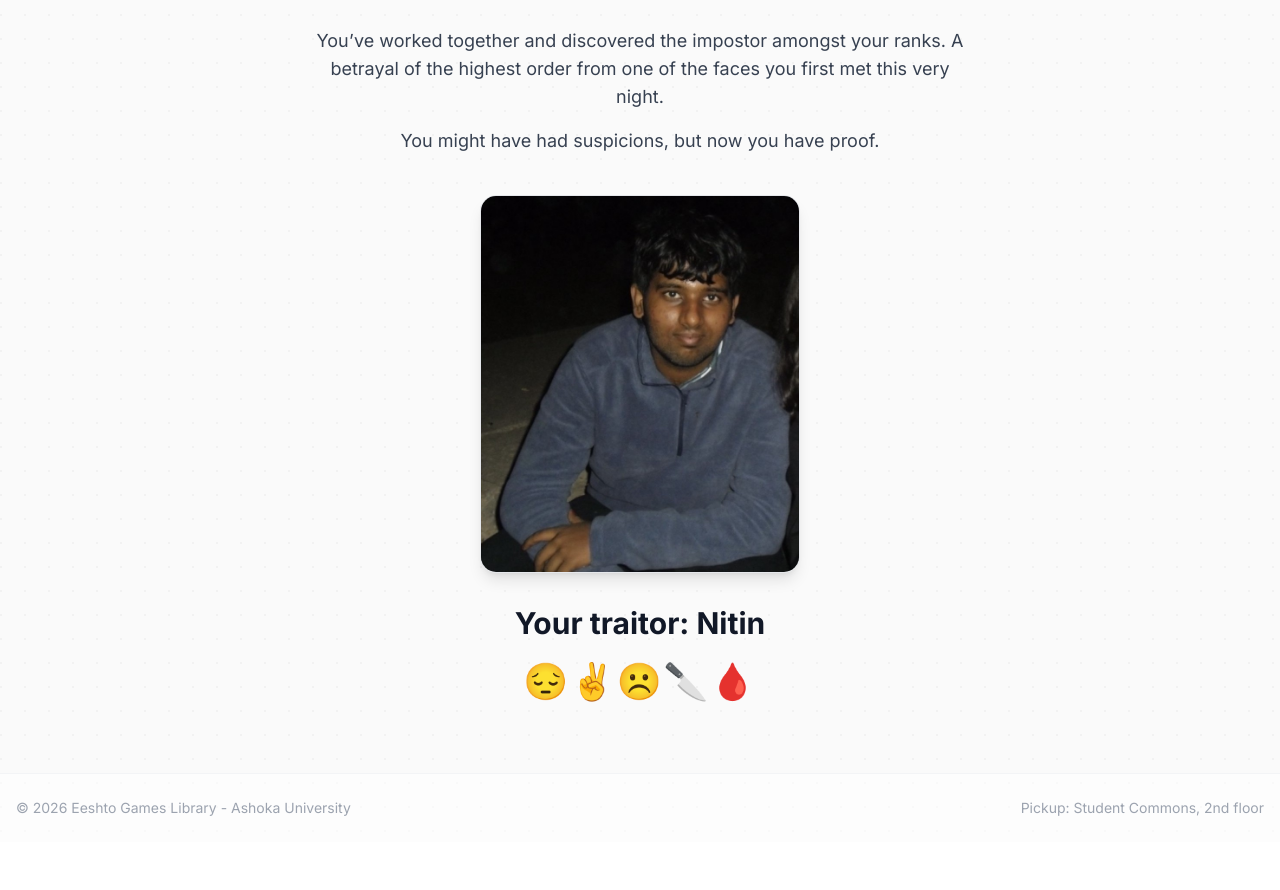
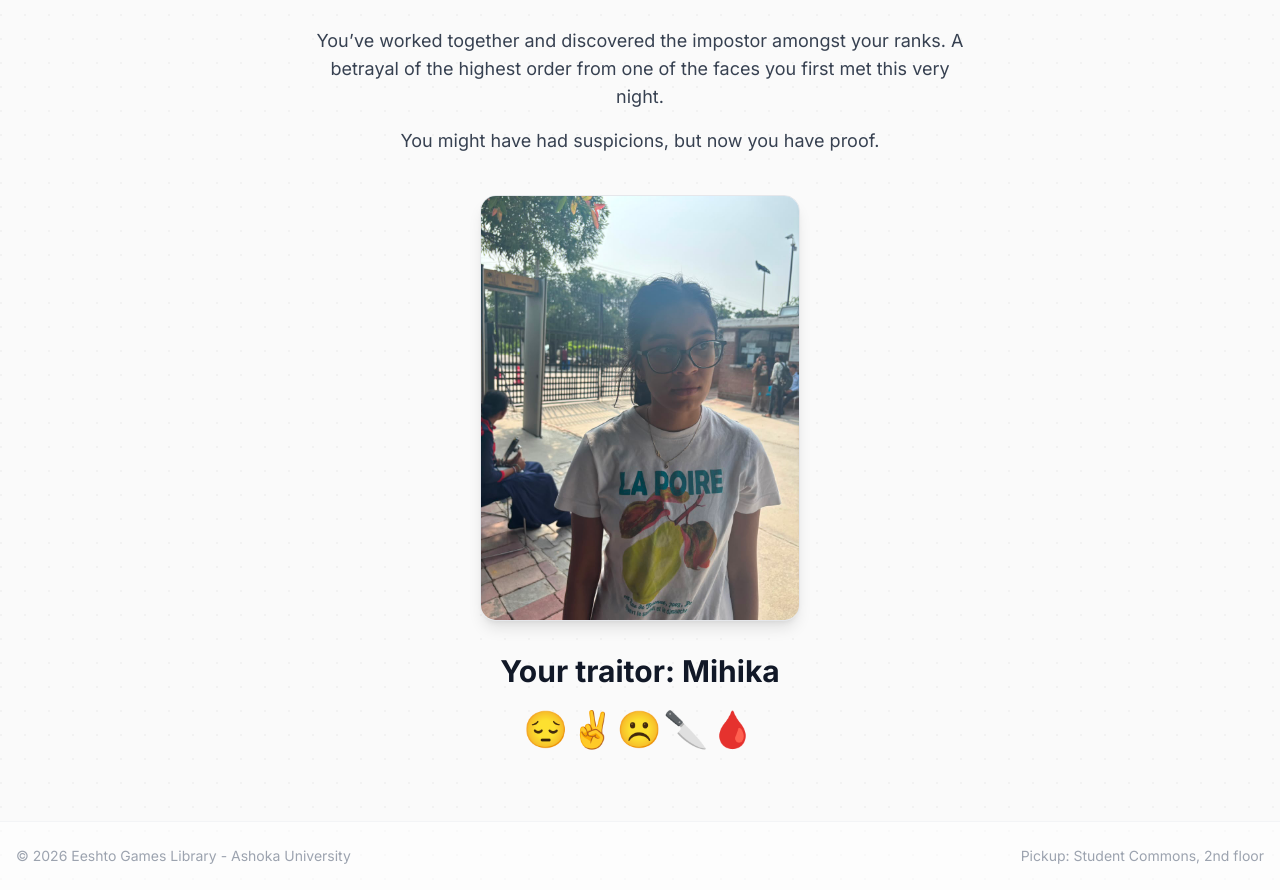
Before and after one commit to Arvind09x/EGL-FINAL, a Django app: page /pixel/ in a window 1280 px wide. Shown: the part 202-1092 px from the top of the page. Before the commit the page ends 1018 px from the top, so only its background shows below. Run offline with Django 5.2, Linux system fonts and the light colour scheme; some libraries are stand-ins or nearby versions.

Commit message:
change nitin to mihika

```diff
--- a/templates/core/pixel.html
+++ b/templates/core/pixel.html
@@ -26,7 +26,7 @@
     <div class="w-72 sm:w-80 rounded-2xl overflow-hidden shadow-lg border border-surface-300 bg-surface-100">
       <img
         src="{% static 'images/nitin.jpg' %}"
-        alt="Nitin"
+        alt="Mihika"
         class="w-full h-auto object-cover block"
       />
     </div>
@@ -35,7 +35,7 @@
   <!-- Traitor Text -->
   <div class="space-y-3 mt-8">
     <h2 class="text-2xl sm:text-3xl font-bold text-surface-900">
-      Your traitor: Nitin
+      Your traitor: Mihika
     </h2>
 
     <!-- Emojis -->
```
Also changed, not shown: static/images/nitin.jpg.
